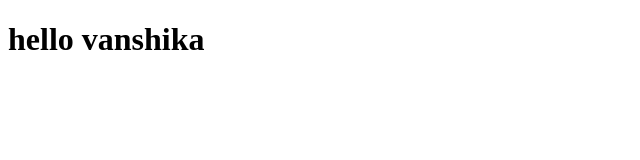
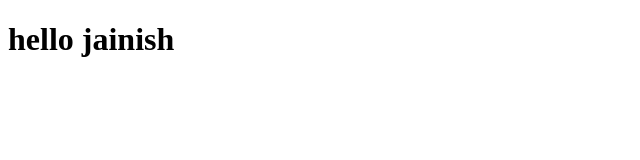
Before and after one commit to vanshika-121205/jenu_10, a plain HTML site: page index.html in a window 1280 px wide. Shown: the whole page, without its empty margins (0-640 px from the left). Drawn offline with Linux system fonts and the light colour scheme.

Commit message:
first block

```diff
--- a/index.html
+++ b/index.html
@@ -6,6 +6,6 @@
     <title>Document</title>
 </head>
 <body>
-    <h1>hello vanshika</h1>
+    <h1>hello jainish</h1>
 </body>
 </html>
```
